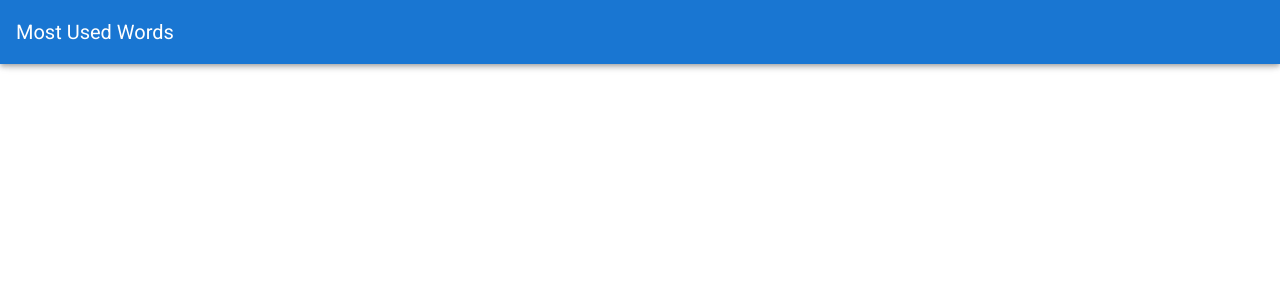
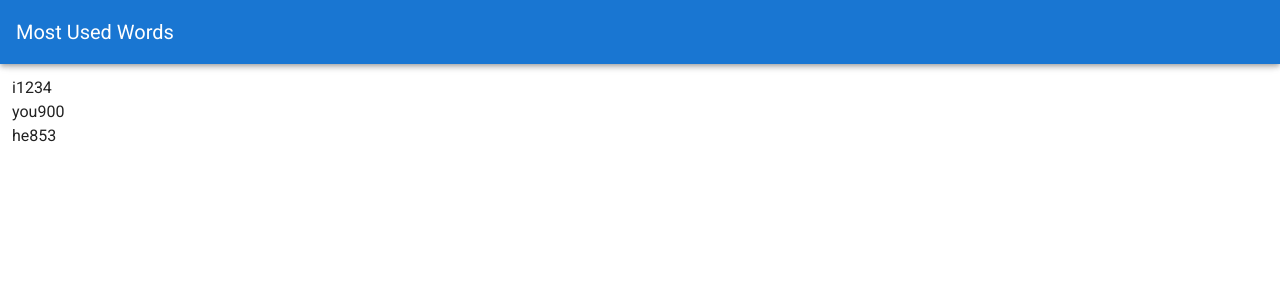
Before and after one commit to jairoduarteribeiro/most-used-words, a Vue app: page / in a window 1280 px wide. Shown: the top 300 px of the page. Built offline with nearby package versions, Linux system fonts and the light colour scheme.

Commit message:
Create a component to show the name and the amount

```diff
--- a/src/App.vue
+++ b/src/App.vue
@@ -4,15 +4,19 @@
       <v-toolbar-title>Most Used Words</v-toolbar-title>
     </v-app-bar>
 
-    <v-content></v-content>
+    <v-content>
+      <Home />
+    </v-content>
   </v-app>
 </template>
 
 <script>
+import Home from "./components/Home";
+
 export default {
   name: "App",
 
-  components: {},
+  components: { Home },
 
   data: () => ({
     //
--- /dev/null
+++ b/src/components/Home.vue
@@ -0,0 +1,26 @@
+<template>
+  <v-container fluid>
+    <div class="pills">
+      <Pill v-for="word in groupedWords" :key="word.name" :name="word.name" :amount="word.amount" />
+    </div>
+  </v-container>
+</template>
+
+<script>
+import Pill from "./Pill";
+export default {
+  components: { Pill },
+  data: () => {
+    return {
+      groupedWords: [
+        { name: "i", amount: 1234 },
+        { name: "you", amount: 900 },
+        { name: "he", amount: 853 }
+      ]
+    };
+  }
+};
+</script>
+
+<style>
+</style>
--- /dev/null
+++ b/src/components/Pill.vue
@@ -0,0 +1,15 @@
+<template>
+  <div>
+    <span>{{ name }}</span>
+    <span>{{ amount }}</span>
+  </div>
+</template>
+
+<script>
+export default {
+  props: ["name", "amount"]
+};
+</script>
+
+<style>
+</style>
```
